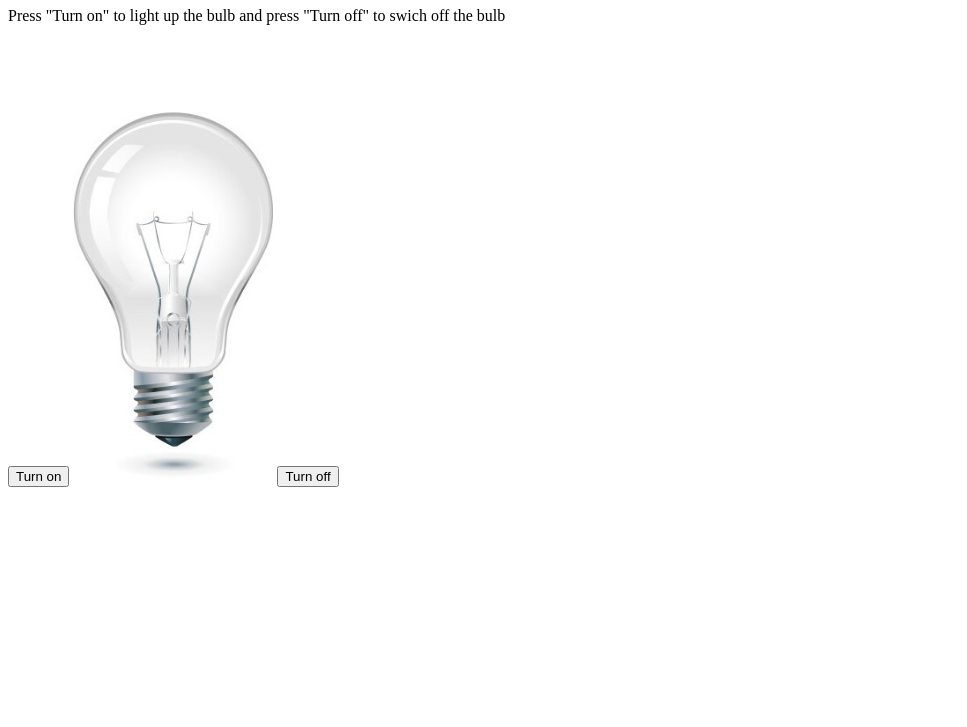
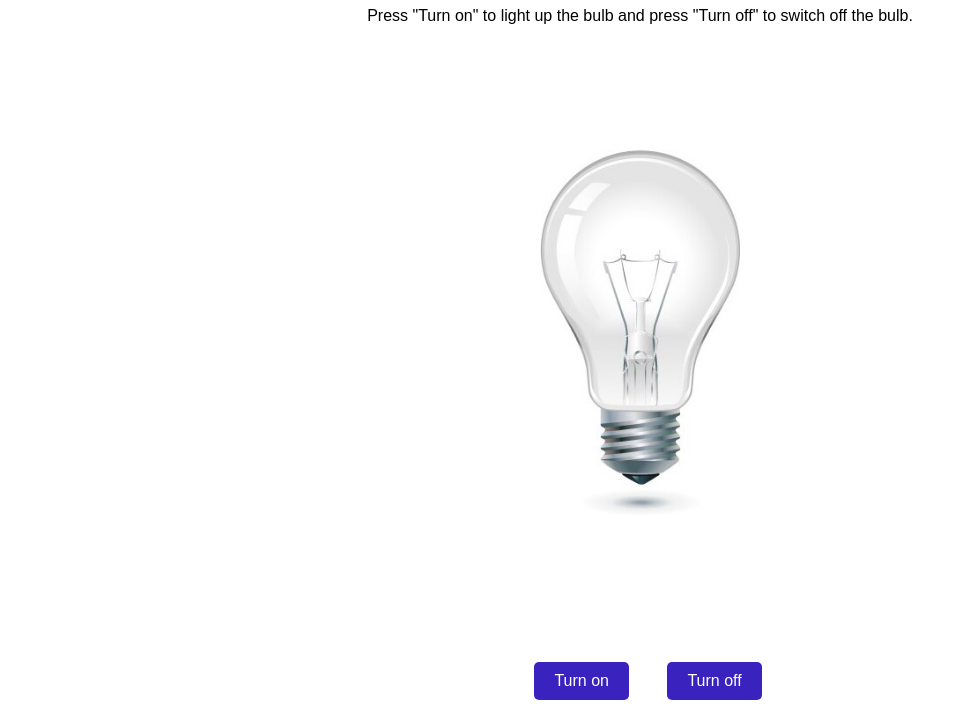
Before and after one commit to Heshani833/Light-Bulb, a plain HTML site: page index.html in a window 1280 px wide. Shown: the part 73-800 px from the top of the page, without its empty margins (0-967 px from the left). Drawn offline with Linux system fonts and the light colour scheme.

Commit message:
Improve the Light Bulb

```diff
--- a/index.html
+++ b/index.html
@@ -4,19 +4,62 @@
     <meta charset="UTF-8" />
     <meta name="viewport" content="width=device-width, initial-scale=1.0" />
     <title>Bulb</title>
+    <style>
+      body {
+        text-align: center;
+        font-family: Arial, sans-serif;
+      }
+
+      .button-container {
+        position: absolute;
+        bottom: 10px;
+        width: 100%;
+        text-align: center;
+      }
+
+      button {
+        padding: 10px 20px;
+        margin: 17px;
+        font-size: 16px;
+        cursor: pointer;
+        border: none;
+        border-radius: 5px;
+        background-color: rgb(57, 34, 189);
+        color: white;
+      }
+
+      button:hover {
+        background-color: #118215;
+      }
+
+      img {
+        display: block;
+        margin: 20px auto;
+      }
+    </style>
   </head>
   <body>
     <h1>The Light Bulb JS Challenge</h1>
     <p>
-      Press "Turn on" to light up the bulb and press "Turn off" to swich off the
-      bulb
+      Press "Turn on" to light up the bulb and press "Turn off" to switch off
+      the bulb.
     </p>
-    <button onclick="document.getElementById('bulb').src='images/bulbOn.jpg'">
-      Turn on
-    </button>
+
+    <div class="button-container">
+      <button onclick="turnOn()">Turn on</button>
+      <button onclick="turnOff()">Turn off</button>
+    </div>
+    <br />
     <img src="images/bulbOff.jpg" id="bulb" style="width: 200px" />
-    <button onclick="document.getElementById('bulb').src='images/bulbOff.jpg'">
-      Turn off
-    </button>
+
+    <script>
+      function turnOn() {
+        document.getElementById("bulb").src = "images/bulbOn.jpg";
+      }
+
+      function turnOff() {
+        document.getElementById("bulb").src = "images/bulbOff.jpg";
+      }
+    </script>
   </body>
 </html>
```
